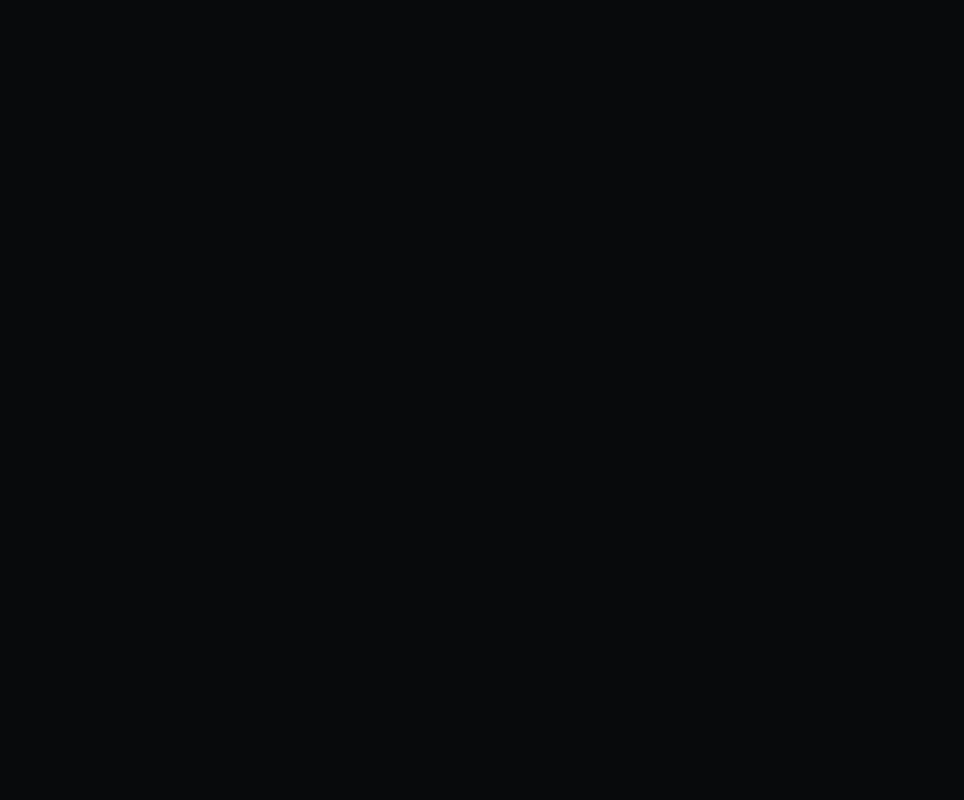
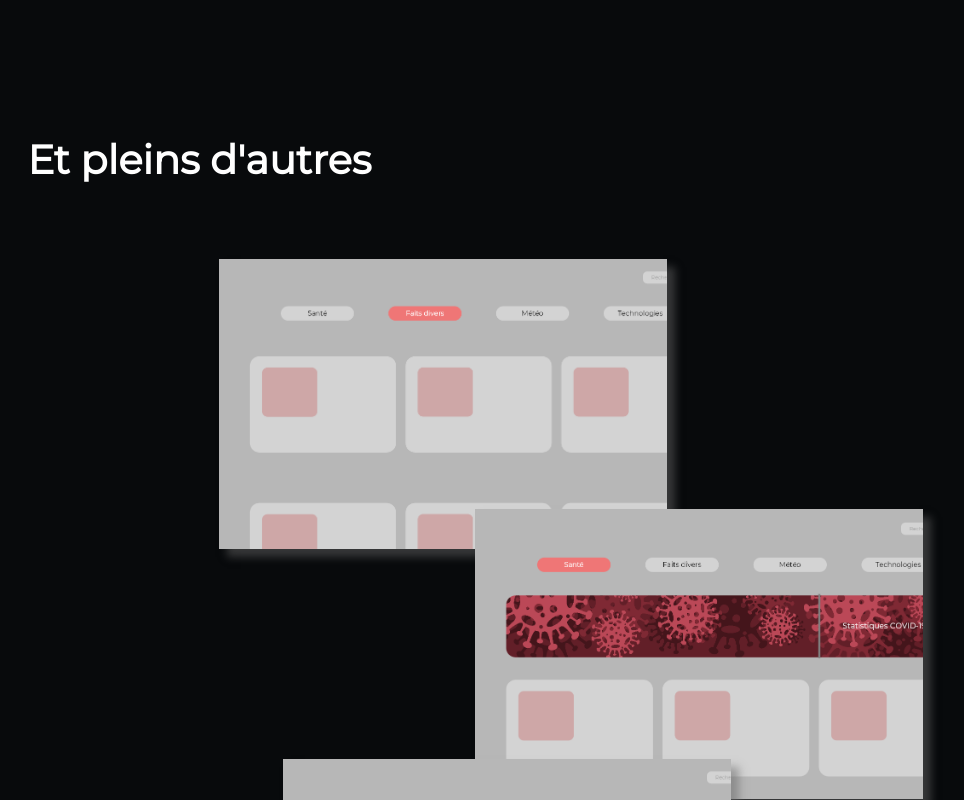
Before and after one commit to ZephirSD/news-website, a React (Create React App) app: page / in a window 1280 px wide. Shown: the part 1540-2340 px from the top of the page, without its empty margins (75-1039 px from the left). Before the commit the page ends 1600 px from the top, so only its background shows below. Built offline with nearby package versions, Linux system fonts and the light colour scheme.

Commit message:
Ajout du composant `<Autres/>`

```diff
--- a/src/App.js
+++ b/src/App.js
@@ -3,12 +3,14 @@
 import './style/style.scss';
 import Accueil from './composants/Accueil';
 import Carte from './composants/Carte';
+import Autres from './composants/Autres_Cases';
 
 function App() {
   return (
     <div>
       <Accueil/>
       <Carte />
+      <Autres/>
     </div>
   );
 }
```
